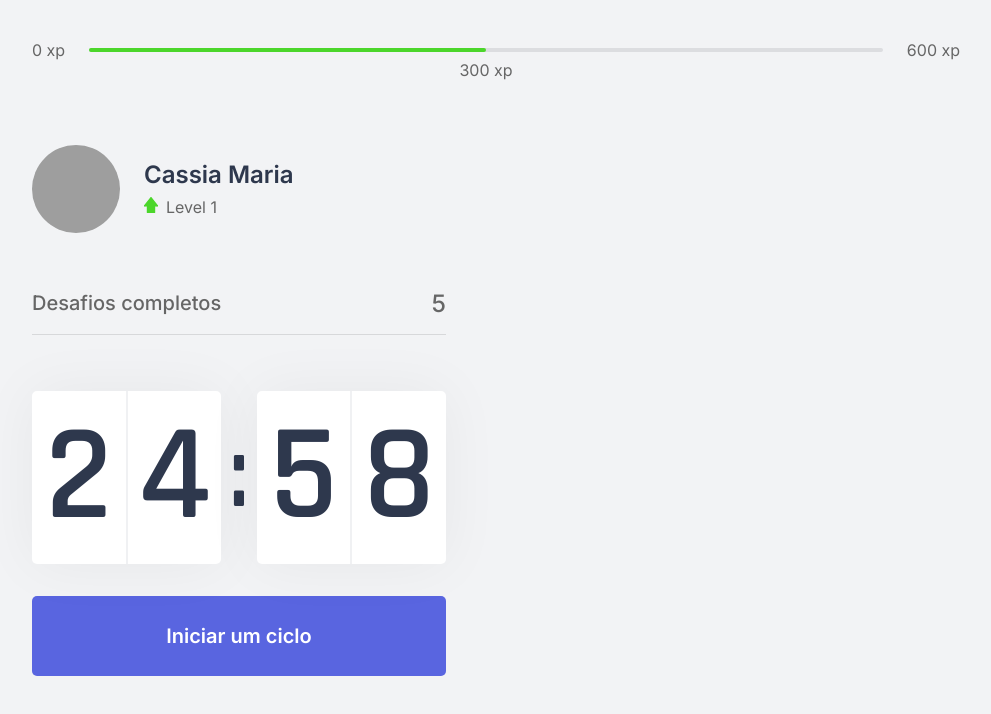
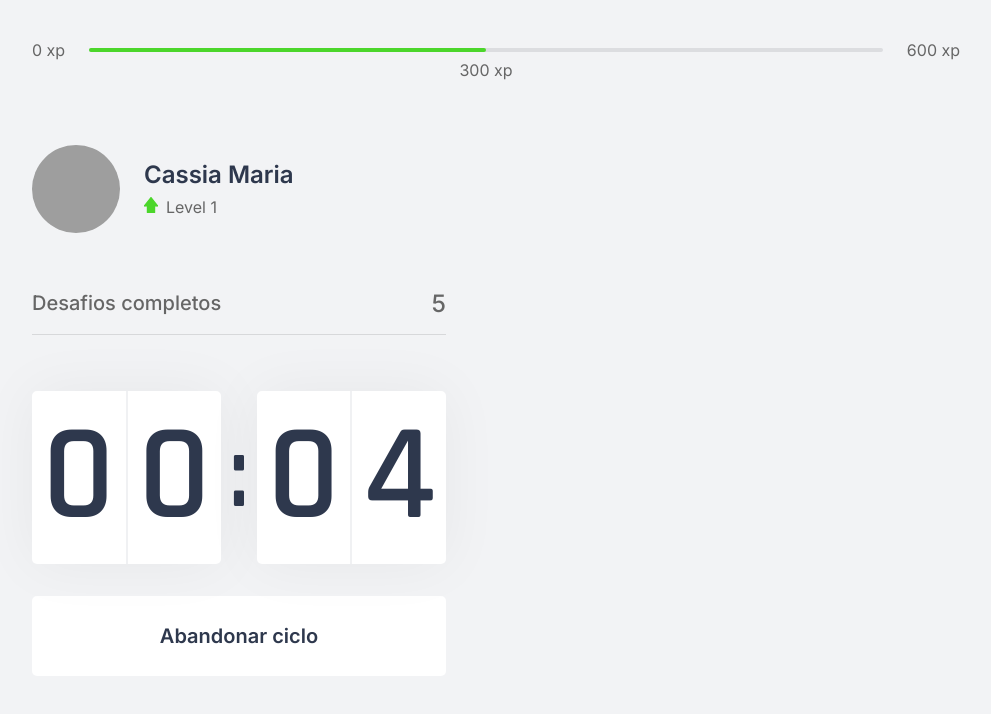
Before and after one commit to cassiamaria/nlw4-moveit, a Next.js app: page / in a window 1280 px wide. Both pictures are taken after a click on the button "Iniciar um ciclo". Shown: the top 714 px of the page, without its empty margins (144-1135 px from the left). Built offline with nearby package versions, Linux system fonts and the light colour scheme; grey boxes are pictures that could not be loaded.

Commit message:
countdown button functionalities

```diff
--- a/src/components/Countdown.tsx
+++ b/src/components/Countdown.tsx
@@ -1,28 +1,39 @@
 import { useState, useEffect } from 'react';
 import styles from '../styles/components/Countdown.module.css'
 
+let countdownTimeout: NodeJS.Timeout
+
 export function Countdown() {
-    const [time, setTime] = useState(25 * 60);
-    const [active, setActive] = useState(false);
+    const [time, setTime] = useState(0.1 * 60)
+    const [isActive, setIsActive] = useState(false)
+    const [hasFinished, setHasFinished] = useState(false)
 
-    const minutes = Math.floor(time / 60);
-    const seconds = time % 60;
+    const minutes = Math.floor(time / 60)
+    const seconds = time % 60
 
-    const [minuteLeft, minuteRight] = String(minutes).padStart(2, '0').split('');
-    const [secondLeft, secondRight] = String(seconds).padStart(2, '0').split('');
+    const [minuteLeft, minuteRight] = String(minutes).padStart(2, '0').split('')
+    const [secondLeft, secondRight] = String(seconds).padStart(2, '0').split('')
 
     function startCountdown() {
-        setActive(true);
+        setIsActive(true);
+    }
 
+    function resetCountdown() {
+        clearTimeout(countdownTimeout)
+        setIsActive(false)
+        setTime(0.1 * 60)
     }
 
     useEffect(() => {
-        if (active && time > 0) {
-            setTimeout(() => {
-                setTime(time - 1);
+        if (isActive && time > 0) {
+            countdownTimeout = setTimeout(() => {
+                setTime(time - 1)
             }, 1000)
+        } else if (isActive && time === 0) {
+            setHasFinished(true)
+            setIsActive(false)
         }
-    }, [active, time])
+    }, [isActive, time])
 
     return (
         <div>
@@ -38,6 +49,24 @@
                 </div>
             </div>
 
+            { hasFinished ? (
+                <button
+                    disabled
+                    className= {styles.countdownButton}
+                >
+                    Ciclo encerrado
+                </button>
+            ) : (
+                <>
+                    { isActive ? (
+                        <button
+                            type="button"
+                            className={`${styles.countdownButton} ${styles.countdownButtonActive}`}
+                            onClick= {resetCountdown}
+                        >
+                            Abandonar ciclo
+                        </button>
+                    ) : (
                         <button
                             type="button"
                             className={styles.countdownButton}
@@ -45,6 +74,9 @@
                         >
                             Iniciar um ciclo
                         </button>
+                    )}
+                </>
+            )}
         </div>
     );
 }
--- a/src/styles/components/Countdown.module.css
+++ b/src/styles/components/Countdown.module.css
@@ -61,6 +61,22 @@
     transition: background-color 0.2s;
 }
 
-.countdownButton:hover {
+.countdownButton:not(:disabled):hover {
     background: var(--blue-dark);
 }
+
+.countdownButtonActive {
+    background: var(--white);
+    color: var(--title);
+}
+
+.countdownButtonActive:not(:disabled):hover {
+    background: var(--red);
+    color: var(--white);
+}
+
+.countdownButton:disabled {
+    background: var(--white);
+    color: var(--text);
+    cursor: not-allowed;
+}
```
Lines whose indentation alone changed are shown as unchanged.
